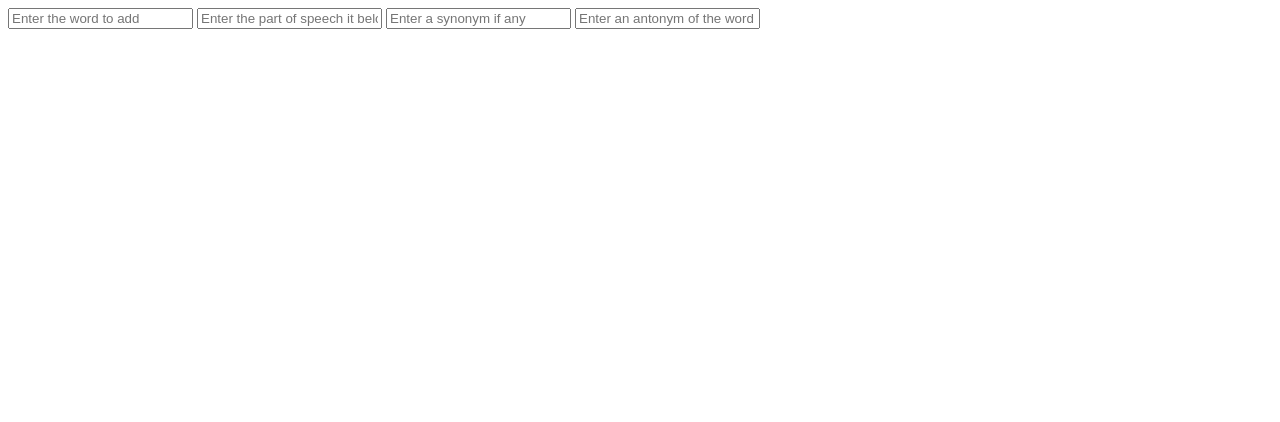
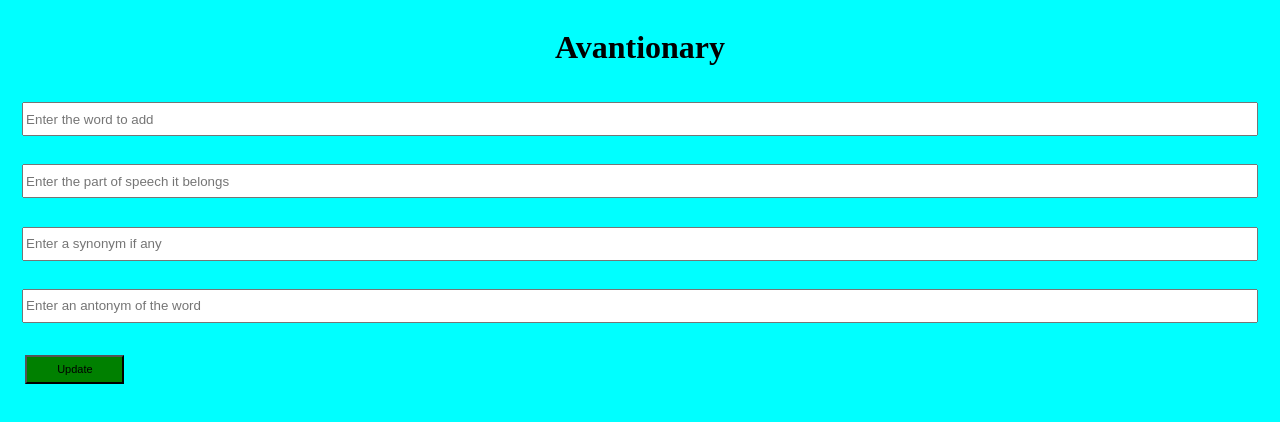
Before and after one commit to trevenue44/avantionary, a plain HTML site: page frontend/update.html in a window 1280 px wide. Drawn offline with Linux system fonts and the light colour scheme.

Commit message:
Added CSS to update.html
Created an update.css file for update.html and added some css properties there.
I also added an update button on the page

```diff
--- /dev/null
+++ b/frontend/update.css
@@ -0,0 +1,26 @@
+body{
+    background-color: aqua;
+}
+
+header {
+    display: flex;
+    flex-direction: row;
+    justify-content: center;
+}
+#update_info{
+    display: flex;
+    flex-direction: column;
+    justify-content: center;
+}
+.update_info_input{
+    height: 4ex;
+    margin: 2ex;
+}
+
+#update_button{
+    margin: 3ex;
+    width: 17ex;
+    height: 5ex;
+    background-color: green;
+    font-size: 1.5ex;
+}
--- a/frontend/update.html
+++ b/frontend/update.html
@@ -4,12 +4,22 @@
     <meta charset="UTF-8">
     <meta http-equiv="X-UA-Compatible" content="IE=edge">
     <meta name="viewport" content="width=device-width, initial-scale=1.0">
+    <link rel="stylesheet" type="text/css" href="update.css"/>
     <title>Avanctionary | Update Screen </title>
 </head>
 <body>
-    <input type="text" placeholder="Enter the word to add">
-    <input type="text" placeholder="Enter the part of speech it belongs">
-    <input type="text" placeholder="Enter a synonym if any">
-    <input type="text" placeholder="Enter an antonym of the word">
+    <header>
+        <h1>Avantionary</h1>
+    </header>
+
+    <div id="update_info">
+        <input class="update_info_input" type="text" placeholder="Enter the word to add">
+        <input class="update_info_input" type="text" placeholder="Enter the part of speech it belongs">
+        <input class="update_info_input" type="text" placeholder="Enter a synonym if any">
+        <input class="update_info_input" type="text" placeholder="Enter an antonym of the word">
+
+        <button id="update_button">Update</button>
+    </div>
+
 </body>
 </html>
```
